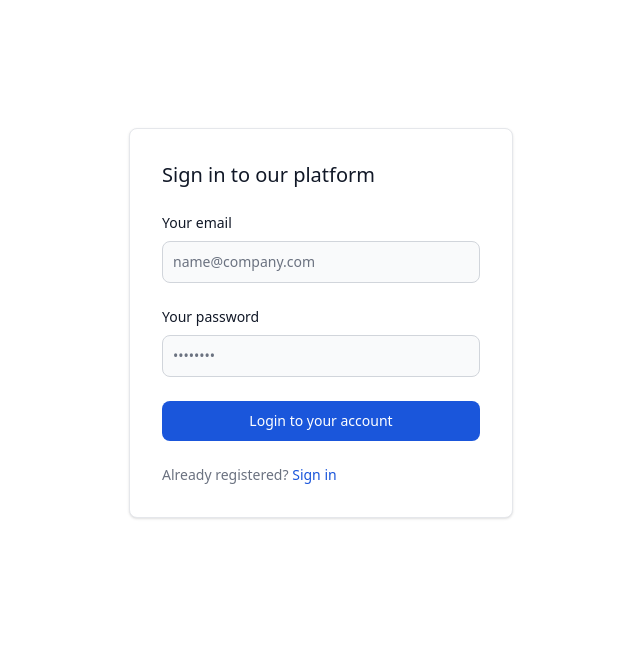
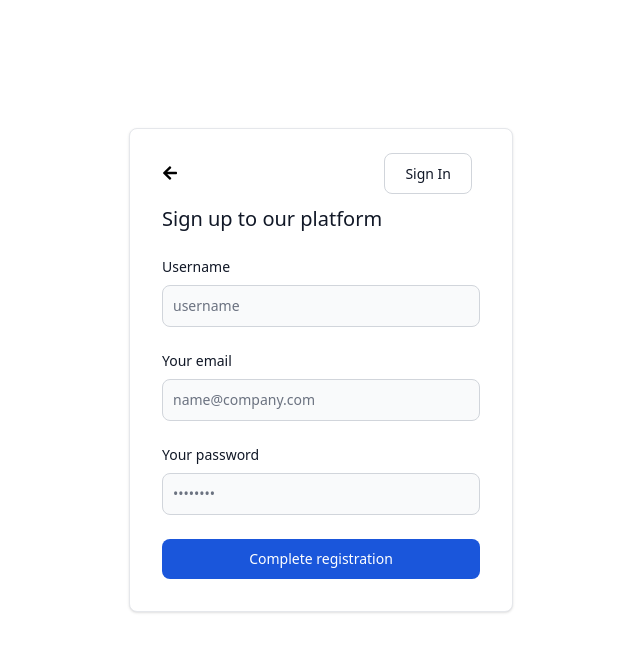
Before and after one commit to hasanlee/coin-collector, a React (Create React App) app in the folder client/: page /register in a window 1280 px wide. Shown: the top 652 px of the page, without its empty margins (319-959 px from the left). Built offline with nearby package versions, Linux system fonts and the light colour scheme.

Commit message:
client: Login and register screen modified input under control; )

```diff
--- a/client/src/App.js
+++ b/client/src/App.js
@@ -1,3 +1,5 @@
+import { useEffect } from "react";
+import { useSelector } from "react-redux";
 import { Route, Routes } from "react-router-dom";
 import SignIn from "./pages/auth/LoginPage/SignIn";
 import SignUp from "./pages/auth/RegistrationPage/SignUp";
@@ -5,6 +7,18 @@ import ListPage from "./pages/home/ListPage/ListPage";
 import MainPage from "./pages/home/MainPage/MainPage";
 
 function App() {
+  const { darkMode } = useSelector((state) => state.setting);
+  const htmlEl = document.querySelector("html");
+  useEffect(() => {
+    switch (darkMode) {
+      case true:
+        htmlEl.classList.add("dark");
+        break;
+      default:
+        htmlEl.classList.remove("dark");
+        break;
+    }
+  }, [darkMode]);
   return (
     <div>
       <Routes>
--- a/client/src/components/DarkMode/DarkModeSwitcher.js
+++ b/client/src/components/DarkMode/DarkModeSwitcher.js
@@ -4,21 +4,21 @@ import { toggleDarkMode } from "../../redux/stores/SettingSlice";
 
 export default function DarkModeSwitcher() {
   const { darkMode } = useSelector((state) => state.setting);
-  const htmlEl = document.querySelector("html");
+  // const htmlEl = document.querySelector("html");
   const dispatch = useDispatch();
   const switchTheme = () => {
     dispatch(toggleDarkMode(!darkMode));
   };
-  useEffect(() => {
-    switch (darkMode) {
-      case true:
-        htmlEl.classList.add("dark");
-        break;
-      default:
-        htmlEl.classList.remove("dark");
-        break;
-    }
-  }, [darkMode]);
+  // useEffect(() => {
+  //   switch (darkMode) {
+  //     case true:
+  //       htmlEl.classList.add("dark");
+  //       break;
+  //     default:
+  //       htmlEl.classList.remove("dark");
+  //       break;
+  //   }
+  // }, [darkMode]);
   return (
     <div>
       <h1 onClick={switchTheme} className='text-3xl cursor-pointer select-none'>
--- a/client/src/pages/auth/LoginPage/SignIn.js
+++ b/client/src/pages/auth/LoginPage/SignIn.js
@@ -1,18 +1,39 @@
-import React from "react";
-import Header from "../../home/Layout/Header";
+import React, { useState } from "react";
+import { NavLink } from "react-router-dom";
+import { FaArrowLeft } from "react-icons/fa";
 
 export default function SignIn() {
+  const [email, setEmail] = useState("");
+  const [password, setPassword] = useState("");
+  const loginHandler = (e) => {
+    e.preventDefault();
+    const formData = {
+      email,
+      password,
+    };
+    console.log(formData);
+  };
   return (
     <>
       <div className='flex justify-center pt-[10%]'>
         <div className='w-full max-w-sm p-4 bg-white border border-gray-200 rounded-lg shadow sm:p-6 md:p-8 dark:bg-gray-900 dark:border-gray-700'>
-          <form className='space-y-6' action='#'>
+          <div className='mb-5 flex justify-between items-center'>
+            <NavLink to='/'>
+              <FaArrowLeft className='dark:text-white' />
+            </NavLink>
+            <NavLink to='/register'>
+              <span className='text-gray-900 bg-white border border-gray-300 focus:outline-none hover:bg-gray-100 focus:ring-4 focus:ring-gray-200 font-medium rounded-lg text-sm px-5 py-2.5 mr-2 mb-2 dark:bg-gray-800 dark:text-white dark:border-gray-600 dark:hover:bg-gray-700 dark:hover:border-gray-600 dark:focus:ring-gray-700'>
+                Sign Up
+              </span>
+            </NavLink>
+          </div>
+          <form className='space-y-6' onSubmit={loginHandler}>
             <h5 className='text-xl font-medium text-gray-900 dark:text-white'>
               Sign in to our platform
             </h5>
             <div>
               <label
-                for='email'
+                htmlFor='email'
                 className='block mb-2 text-sm font-medium text-gray-900 dark:text-white'
               >
                 Your email
@@ -23,12 +44,15 @@ export default function SignIn() {
                 id='email'
                 className='bg-gray-50 border border-gray-300 text-gray-900 text-sm rounded-lg focus:ring-blue-500 focus:border-blue-500 block w-full p-2.5 dark:bg-gray-600 dark:border-gray-500 dark:placeholder-gray-400 dark:text-white'
                 placeholder='name@company.com'
+                onChange={(e) => {
+                  setEmail(e.target.value);
+                }}
                 required
               />
             </div>
             <div>
               <label
-                for='password'
+                htmlFor='password'
                 className='block mb-2 text-sm font-medium text-gray-900 dark:text-white'
               >
                 Your password
@@ -38,6 +62,9 @@ export default function SignIn() {
                 name='password'
                 id='password'
                 placeholder='••••••••'
+                onChange={(e) => {
+                  setPassword(e.target.value);
+                }}
                 className='bg-gray-50 border border-gray-300 text-gray-900 text-sm rounded-lg focus:ring-blue-500 focus:border-blue-500 block w-full p-2.5 dark:bg-gray-600 dark:border-gray-500 dark:placeholder-gray-400 dark:text-white'
                 required
               />
@@ -48,15 +75,6 @@ export default function SignIn() {
             >
               Login to your account
             </button>
-            <div className='text-sm font-medium text-gray-500 dark:text-gray-300'>
-              Not registered?{" "}
-              <a
-                href='/register'
-                className='text-blue-700 hover:underline dark:text-blue-500'
-              >
-                Create account
-              </a>
-            </div>
           </form>
         </div>
       </div>
--- a/client/src/pages/auth/RegistrationPage/SignUp.js
+++ b/client/src/pages/auth/RegistrationPage/SignUp.js
@@ -1,17 +1,60 @@
-import React from "react";
-
+import React, { useState } from "react";
+import { FaArrowLeft } from "react-icons/fa";
+import { NavLink } from "react-router-dom";
 export default function SignUp() {
+  const [username, setUsername] = useState("");
+  const [email, setEmail] = useState("");
+  const [password, setPassword] = useState("");
+  const registerHandler = (e) => {
+    e.preventDefault();
+    const formData = {
+      username,
+      email,
+      password,
+    };
+    console.log(formData);
+  };
   return (
     <>
       <div className='flex justify-center pt-[10%]'>
         <div className='w-full max-w-sm p-4 bg-white border border-gray-200 rounded-lg shadow sm:p-6 md:p-8 dark:bg-gray-900 dark:border-gray-700'>
-          <form className='space-y-6' action='#'>
+          <div className='mb-5 flex justify-between items-center'>
+            <NavLink to='/'>
+              <FaArrowLeft className='dark:text-white' />
+            </NavLink>
+            <NavLink to='/login'>
+              <span className='text-gray-900 bg-white border border-gray-300 focus:outline-none hover:bg-gray-100 focus:ring-4 focus:ring-gray-200 font-medium rounded-lg text-sm px-5 py-2.5 mr-2 mb-2 dark:bg-gray-800 dark:text-white dark:border-gray-600 dark:hover:bg-gray-700 dark:hover:border-gray-600 dark:focus:ring-gray-700'>
+                Sign In
+              </span>
+            </NavLink>
+          </div>
+          <form className='space-y-6' onSubmit={registerHandler}>
             <h5 className='text-xl font-medium text-gray-900 dark:text-white'>
-              Sign in to our platform
+              Sign up to our platform
             </h5>
             <div>
               <label
-                for='email'
+                htmlFor='username'
+                className='block mb-2 text-sm font-medium text-gray-900 dark:text-white'
+              >
+                Username
+              </label>
+              <input
+                type='text'
+                name='username'
+                id='username'
+                className='bg-gray-50 border border-gray-300 text-gray-900 text-sm rounded-lg focus:ring-blue-500 focus:border-blue-500 block w-full p-2.5 dark:bg-gray-600 dark:border-gray-500 dark:placeholder-gray-400 dark:text-white'
+                placeholder='username'
+                autoComplete='off'
+                onChange={(e) => {
+                  setUsername(e.target.value);
+                }}
+                required
+              />
+            </div>
+            <div>
+              <label
+                htmlFor='email'
                 className='block mb-2 text-sm font-medium text-gray-900 dark:text-white'
               >
                 Your email
@@ -22,12 +65,15 @@ export default function SignUp() {
                 id='email'
                 className='bg-gray-50 border border-gray-300 text-gray-900 text-sm rounded-lg focus:ring-blue-500 focus:border-blue-500 block w-full p-2.5 dark:bg-gray-600 dark:border-gray-500 dark:placeholder-gray-400 dark:text-white'
                 placeholder='name@company.com'
+                onChange={(e) => {
+                  setEmail(e.target.value);
+                }}
                 required
               />
             </div>
             <div>
               <label
-                for='password'
+                htmlFor='password'
                 className='block mb-2 text-sm font-medium text-gray-900 dark:text-white'
               >
                 Your password
@@ -37,6 +83,9 @@ export default function SignUp() {
                 name='password'
                 id='password'
                 placeholder='••••••••'
+                onChange={(e) => {
+                  setEmail(e.target.value);
+                }}
                 className='bg-gray-50 border border-gray-300 text-gray-900 text-sm rounded-lg focus:ring-blue-500 focus:border-blue-500 block w-full p-2.5 dark:bg-gray-600 dark:border-gray-500 dark:placeholder-gray-400 dark:text-white'
                 required
               />
@@ -45,17 +94,8 @@ export default function SignUp() {
               type='submit'
               className='w-full text-white bg-blue-700 hover:bg-blue-800 focus:ring-4 focus:outline-none focus:ring-blue-300 font-medium rounded-lg text-sm px-5 py-2.5 text-center dark:bg-blue-600 dark:hover:bg-blue-700 dark:focus:ring-blue-800'
             >
-              Login to your account
+              Complete registration
             </button>
-            <div className='text-sm font-medium text-gray-500 dark:text-gray-300'>
-              Already registered?{" "}
-              <a
-                href='/login'
-                className='text-blue-700 hover:underline dark:text-blue-500'
-              >
-                Sign in
-              </a>
-            </div>
           </form>
         </div>
       </div>
```
